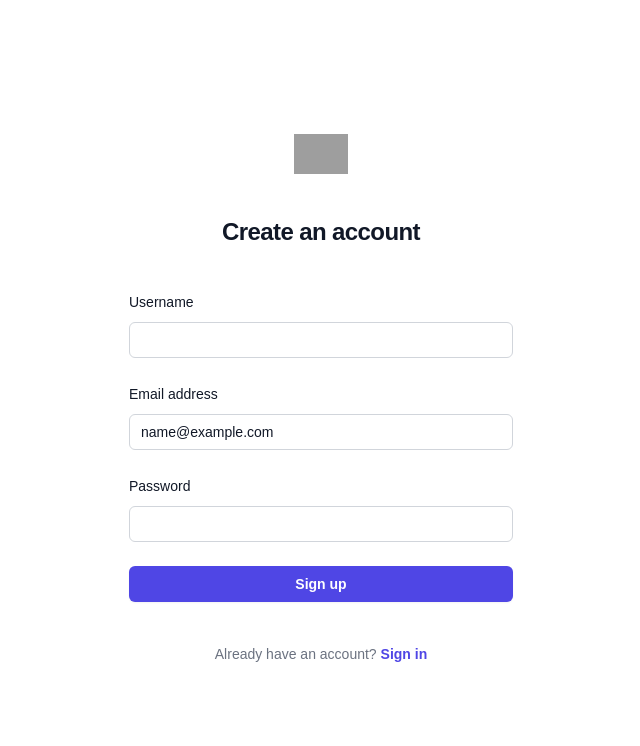
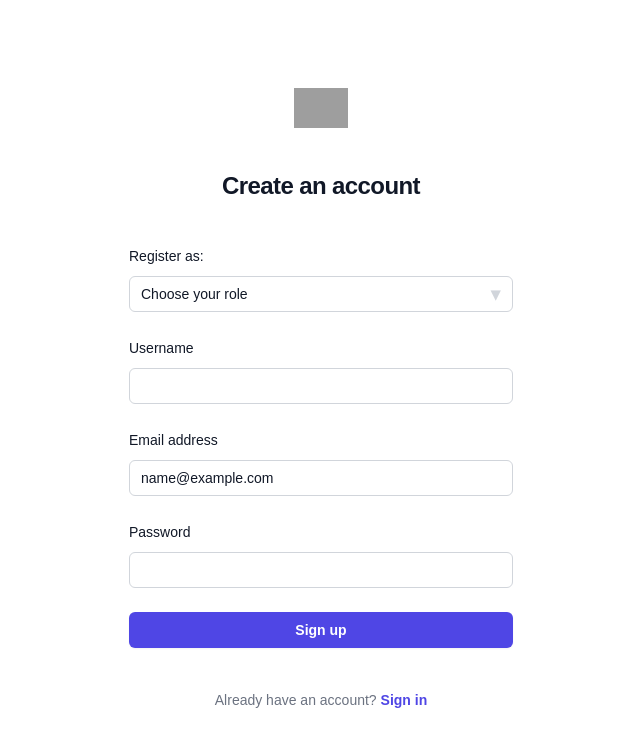
Before and after one commit to sxc66666/3117Proj, a React (Create React App) app: page /auth in a window 1280 px wide. Both pictures are taken after typing "name@example.com", "Sample123" into the empty fields and a click on the button "Create an account". Shown: the top 746 px of the page, without its empty margins (319-959 px from the left). Built offline with nearby package versions, Linux system fonts and the light colour scheme; grey boxes are pictures that could not be loaded.

Commit message:
feat: Add select for role when register

```diff
--- a/src/components/LoginRegister.js
+++ b/src/components/LoginRegister.js
@@ -3,6 +3,8 @@ import React, { useState } from "react";
 export default function LoginRegister() {
   const [isRegister, setIsRegister] = useState(false);
   const [password, setPassword] = useState("");
+  const [role, setRole] = useState('');
+
 
   const toggleForm = () => {
     setIsRegister(!isRegister);
@@ -24,9 +26,31 @@ export default function LoginRegister() {
 
       <div className="mt-10 sm:mx-auto sm:w-full sm:max-w-sm">
         <form className="space-y-6">
-          {isRegister && (
+        {isRegister && (
+          <>
             <div>
-              <label className="block text-sm/6 font-medium text-gray-900">Username</label>
+              <label className="block text-sm/6 font-medium text-gray-900">Register as:</label>
+              <div className="mt-2 relative">
+              <select
+                  required
+                  className="block w-full rounded-md bg-white px-3 py-1.5 text-base text-gray-900 outline outline-1 -outline-offset-1 outline-gray-300 focus:outline focus:outline-2 focus:-outline-offset-2 focus:outline-indigo-600 sm:text-sm/6 appearance-none"
+                  defaultValue=""
+                  onChange={(e) => setRole(e.target.value)}
+                >
+                  <option value="" disabled>Choose your role</option>
+                  <option value="customer">Customer</option>
+                  <option value="vendor">Vendor</option>
+                </select>
+                <div className="pointer-events-none absolute inset-y-0 right-3 flex items-center text-gray-300" style={{ fontSize: "1.3rem" }}>
+                  ▾
+                </div>
+              </div>
+            </div>
+
+            <div>
+              <label className="block text-sm/6 font-medium text-gray-900">
+                {role === "vendor" ? "Restaurant Name" : "Username"}
+              </label>
               <div className="mt-2">
                 <input
                   type="text"
@@ -35,7 +59,8 @@ export default function LoginRegister() {
                 />
               </div>
             </div>
-          )}
+          </>
+        )}
 
           <div>
             <label className="block text-sm/6 font-medium text-gray-900">Email address</label>
```
